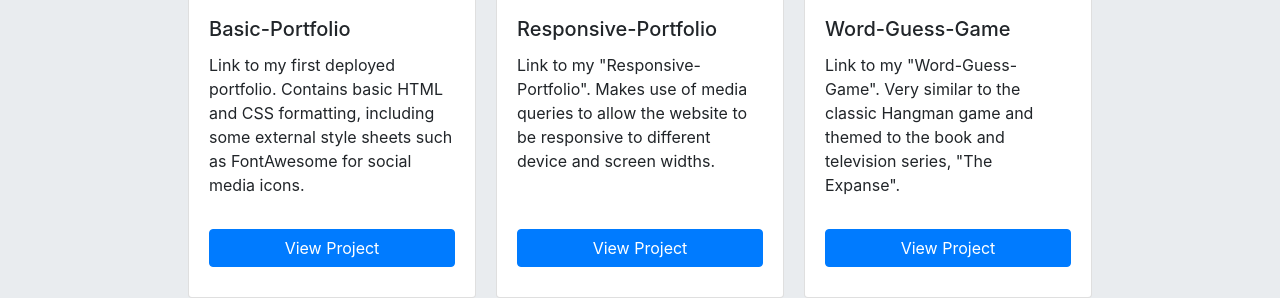
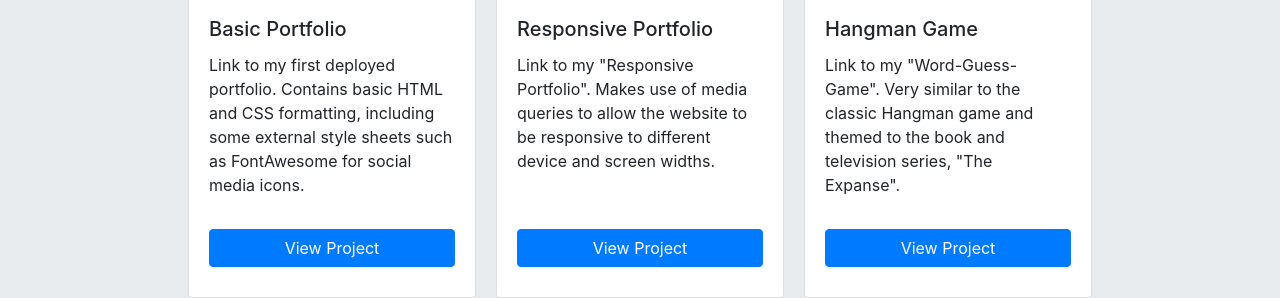
Before and after one commit to zomg830/Bootstrap-Portfolio, a plain HTML site: page portfolio.html in a window 1280 px wide. Shown: the part 269-567 px from the top of the page. Drawn offline with nearby package versions, Linux system fonts and the light colour scheme.

Commit message:
Updated some elements on portfolio page

```diff
--- a/portfolio.html
+++ b/portfolio.html
@@ -46,7 +46,7 @@
     <div class="card" style="width: 18rem; margin:10px;">
         <img class="card-img-top" style="height:40%" src="https://www.wikitechy.com/technology/wp-content/uploads/2017/05/Things-You-Should-Know-About-Portfolio-Approach-in-Bid-Management.jpg" alt="Basic-Portfolio">
           <div class="card-body d-flex flex-column">
-            <h5 class="card-title">Basic-Portfolio</h5>
+            <h5 class="card-title">Basic Portfolio</h5>
             <p class="card-text">Link to my first deployed portfolio. Contains basic HTML and CSS formatting, including some external style sheets such as FontAwesome for social media icons.</p>
             <a href="https://zomg830.github.io/Basic-Portfolio/index.html" target="_blank" class="btn btn-primary mt-auto">View Project</a>
           </div>
@@ -54,15 +54,15 @@
     <div class="card" style="width: 18rem; margin:10px;">
         <img class="card-img-top" style="height:40%" src="https://caktus-website-production-2015.s3.amazonaws.com/media/blog-images/responsive-web-design-caktus.gif" alt="Bootstrap-Portfolio">
           <div class="card-body d-flex flex-column">
-            <h5 class="card-title">Responsive-Portfolio</h5>
-            <p class="card-text">Link to my "Responsive-Portfolio". Makes use of media queries to allow the website to be responsive to different device and screen widths.</p>
+            <h5 class="card-title">Responsive Portfolio</h5>
+            <p class="card-text">Link to my "Responsive Portfolio". Makes use of media queries to allow the website to be responsive to different device and screen widths.</p>
             <a href="https://zomg830.github.io/Responsive-Portfolio/index.html" target="_blank" style class="btn btn-primary mt-auto">View Project</a>
           </div>
     </div>
     <div class="card" style="width: 18rem; margin:10px;">
         <img class="card-img-top" style="height:40%" src="assets/images/Hangman.png" alt="Word-Guess-Game">
           <div class="card-body d-flex flex-column">
-            <h5 class="card-title">Word-Guess-Game</h5>
+            <h5 class="card-title">Hangman Game</h5>
             <p class="card-text">Link to my "Word-Guess-Game". Very similar to the classic Hangman game and themed to the book and television series, "The Expanse".</p>
             <a href="https://zomg830.github.io/Word-Guess-Game/" target="_blank" style class="btn btn-primary mt-auto">View Project</a>
           </div>
```
